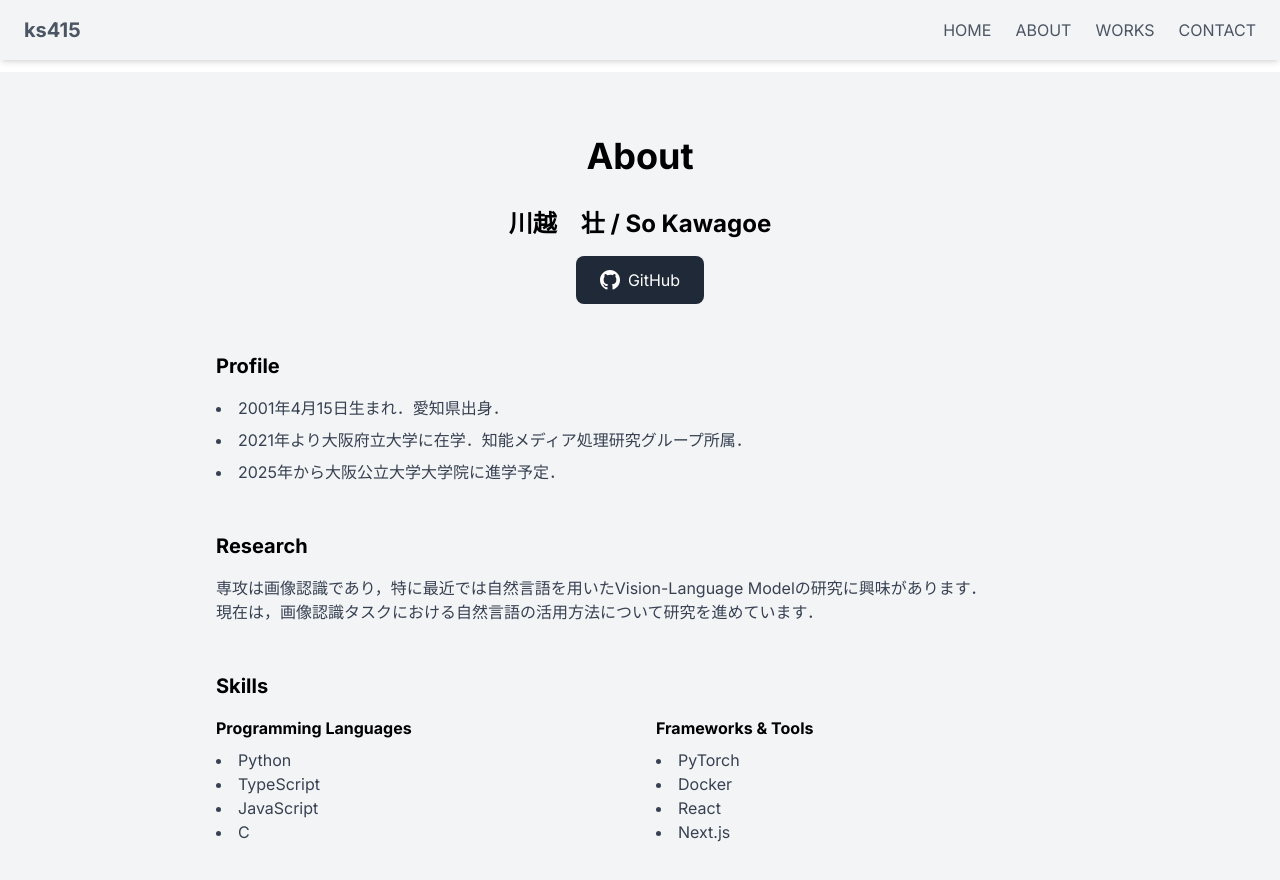
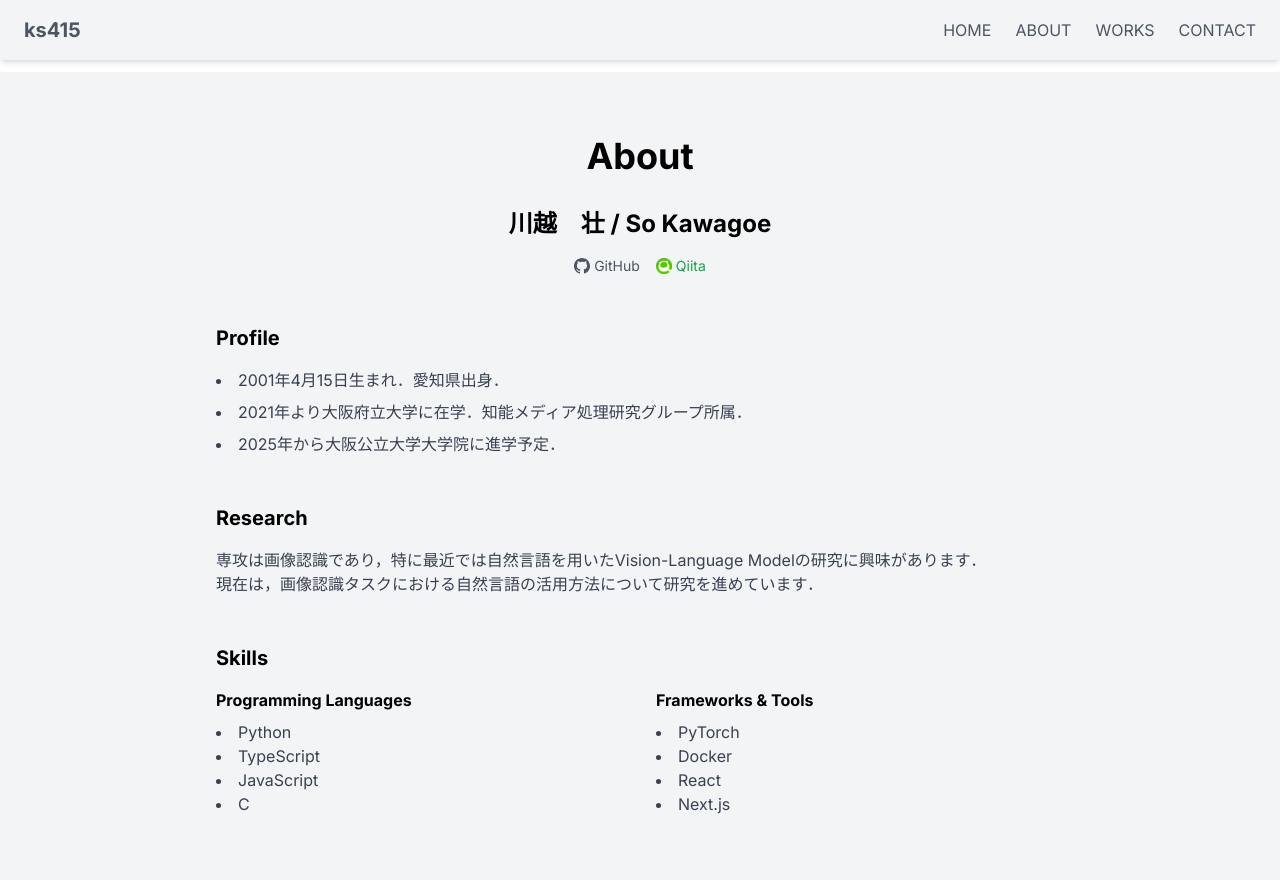
Before and after one commit to ks415/my-portfolio, a Next.js app: page /about in a window 1280 px wide. Shown: the top 880 px of the page. Built offline with nearby package versions, Linux system fonts and the light colour scheme.

Commit message:
SNSリンクを更新

```diff
--- a/app/About.tsx
+++ b/app/About.tsx
@@ -23,6 +23,19 @@ const About = () => {
               <path d="M12 0C5.374 0 0 5.373 0 12c0 5.302 3.438 9.8 8.207 11.387.599.111.793-.261.793-.577v-2.234c-3.338.726-4.033-1.416-4.033-1.416-.546-1.387-1.333-1.756-1.333-1.756-1.089-.745.083-.729.083-.729 1.205.084 1.839 1.237 1.839 1.237 1.07 1.834 2.807 1.304 3.492.997.107-.775.418-1.305.762-1.604-2.665-.305-5.467-1.334-5.467-5.931 0-1.311.469-2.381 1.236-3.221-.124-.303-.535-1.524.117-3.176 0 0 1.008-.322 3.301 1.23A11.509 11.509 0 0112 5.803c1.02 0 2.047.138 3.006.404 2.291-1.552 3.297-1.23 3.297-1.23.653 1.653.242 2.874.118 3.176.77.84 1.235 1.911 1.235 3.221 0 4.609-2.807 5.624-5.479 5.921.43.372.823 1.102.823 2.222v3.293c0 .319.192.694.801.576C20.566 21.797 24 17.3 24 12c0-6.627-5.373-12-12-12z"/>
             </svg>
             GitHub
+          </a>
+          <a
+            href="https://qiita.com/ks415"
+            target="_blank"
+            rel="noopener noreferrer"
+            className="inline-flex items-center text-green-600 hover:text-green-800 transition-colors text-sm ml-4"
+          >
+            <img
+              src="/qiita-icon.png"
+              alt="Qiita Icon"
+              className="w-4 h-4 mr-1"
+            />
+            Qiita
           </a>
         </div>
 
--- a/app/about/page.tsx
+++ b/app/about/page.tsx
@@ -10,23 +10,35 @@ const AboutPage = () => {
           <h1 className="text-4xl font-bold text-center text-black mb-8">About</h1>
           <h2 className="text-2xl font-bold text-center text-black mb-4">川越　壮 / So Kawagoe</h2>
 
-          {/* GitHubリンク */}
+          {/* SNSリンク */}
           <div className="flex justify-center mb-12">
             <a
               href="https://github.com/ks415"
               target="_blank"
               rel="noopener noreferrer"
-              className="inline-flex items-center px-6 py-3 bg-gray-800 hover:bg-gray-700
-                       text-white rounded-lg transition-colors duration-200"
+              className="inline-flex items-center text-gray-600 hover:text-gray-900 transition-colors text-sm"
             >
               <svg
-                className="w-5 h-5 mr-2"
+                className="w-4 h-4 mr-1"
                 fill="currentColor"
                 viewBox="0 0 24 24"
               >
                 <path d="M12 0C5.374 0 0 5.373 0 12c0 5.302 3.438 9.8 8.207 11.387.599.111.793-.261.793-.577v-2.234c-3.338.726-4.033-1.416-4.033-1.416-.546-1.387-1.333-1.756-1.333-1.756-1.089-.745.083-.729.083-.729 1.205.084 1.839 1.237 1.839 1.237 1.07 1.834 2.807 1.304 3.492.997.107-.775.418-1.305.762-1.604-2.665-.305-5.467-1.334-5.467-5.931 0-1.311.469-2.381 1.236-3.221-.124-.303-.535-1.524.117-3.176 0 0 1.008-.322 3.301 1.23A11.509 11.509 0 0112 5.803c1.02 0 2.047.138 3.006.404 2.291-1.552 3.297-1.23 3.297-1.23.653 1.653.242 2.874.118 3.176.77.84 1.235 1.911 1.235 3.221 0 4.609-2.807 5.624-5.479 5.921.43.372.823 1.102.823 2.222v3.293c0 .319.192.694.801.576C20.566 21.797 24 17.3 24 12c0-6.627-5.373-12-12-12z"/>
               </svg>
               GitHub
+            </a>
+            <a
+              href="https://qiita.com/ks415"
+              target="_blank"
+              rel="noopener noreferrer"
+              className="inline-flex items-center text-green-600 hover:text-green-800 transition-colors text-sm ml-4"
+            >
+              <img
+                src="/qiita-icon.png"
+                alt="Qiita Icon"
+                className="w-4 h-4 mr-1"
+              />
+              Qiita
             </a>
           </div>
 
```
Also changed, not shown: public/qiita-icon.png (added).
